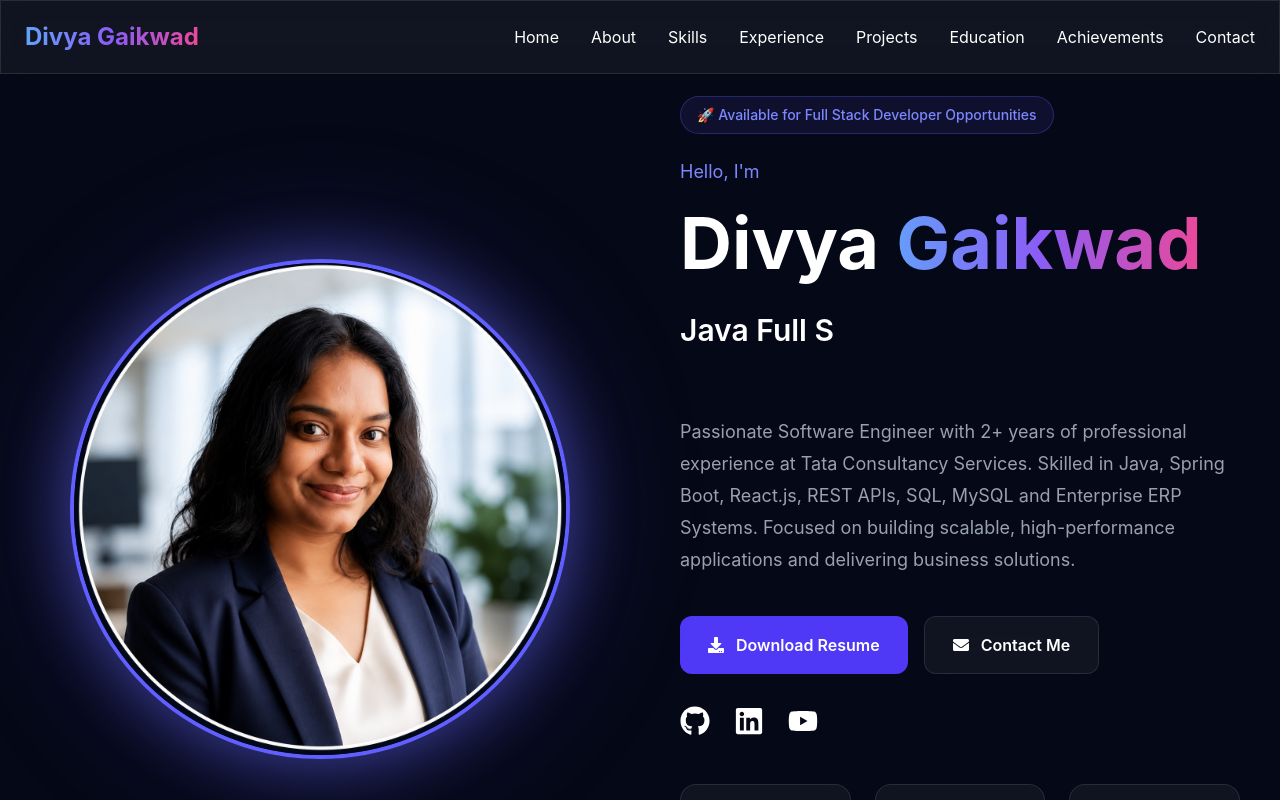
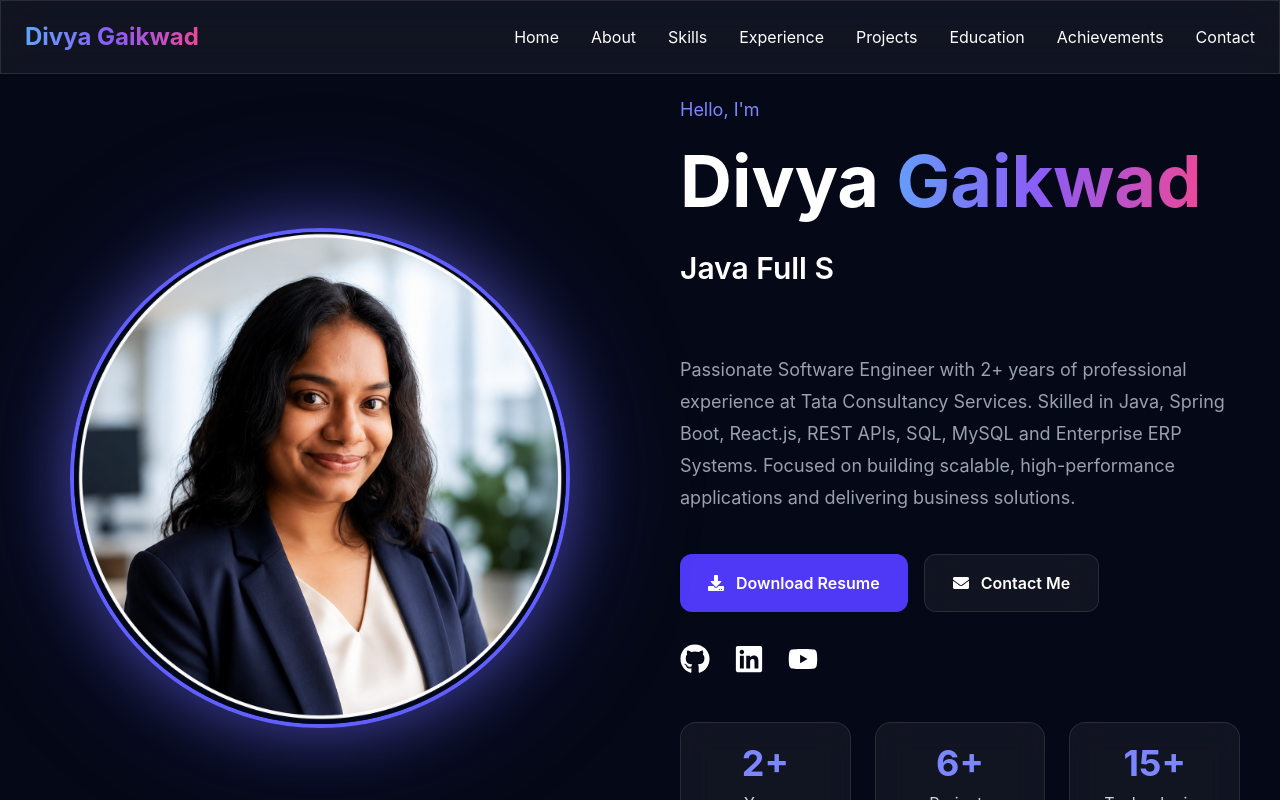
Before and after one commit to divyagaikwad09/professional_portfolio, a React (Vite) app: page / in a window 1280 px wide. Shown: the top 800 px of the page. Built offline with nearby package versions, Linux system fonts and the light colour scheme.

Commit message:
Updated 3rd time portfolio UI

```diff
--- a/src/components/Hero.jsx
+++ b/src/components/Hero.jsx
@@ -59,9 +59,9 @@ function Hero() {
           transition={{ duration: 1 }}
         >
           {/* Availability Badge */}
-          <div className="inline-block px-4 py-2 mb-6 rounded-full bg-indigo-500/10 border border-indigo-500/30 text-indigo-400 text-sm font-medium">
+          {/* <div className="inline-block px-4 py-2 mb-6 rounded-full bg-indigo-500/10 border border-indigo-500/30 text-indigo-400 text-sm font-medium">
             🚀 Available for Full Stack Developer Opportunities
-          </div>
+          </div> */}
 
           <p className="text-indigo-400 mb-3 text-lg">
             Hello, I'm
```
